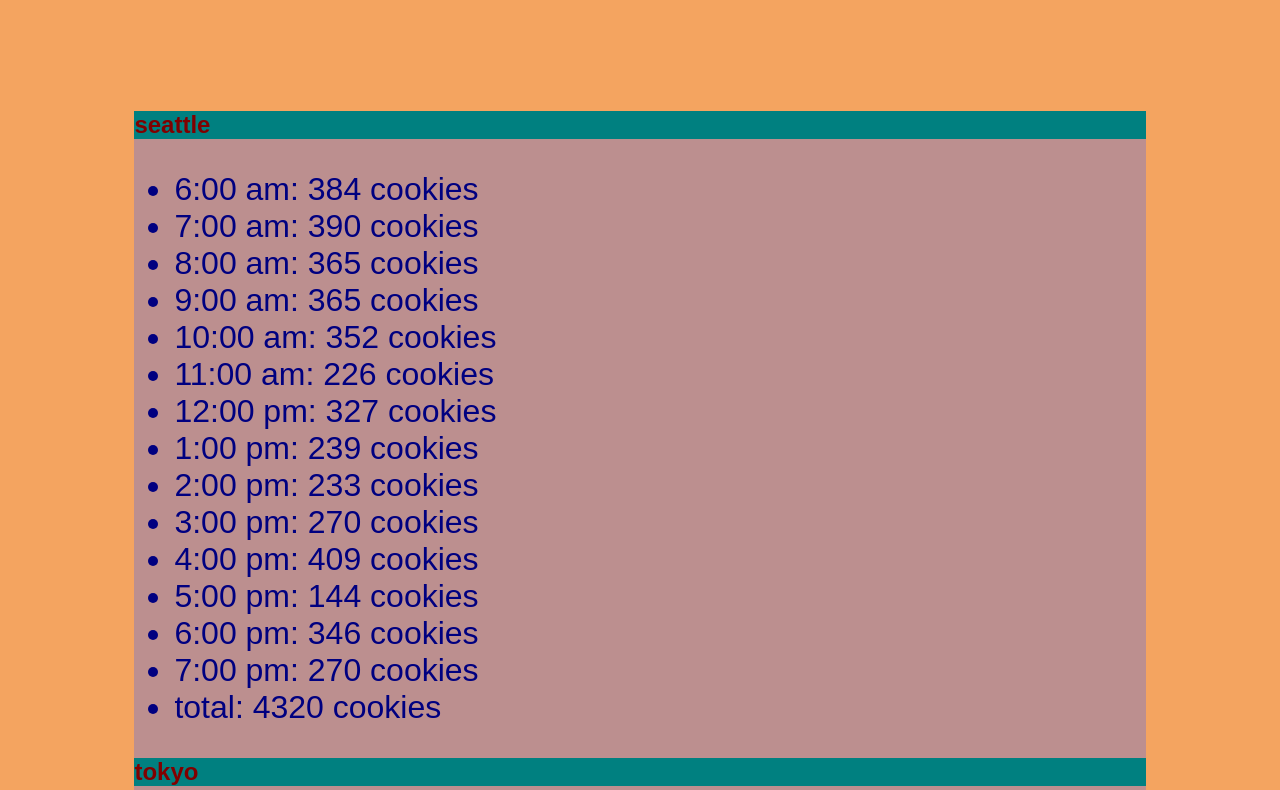
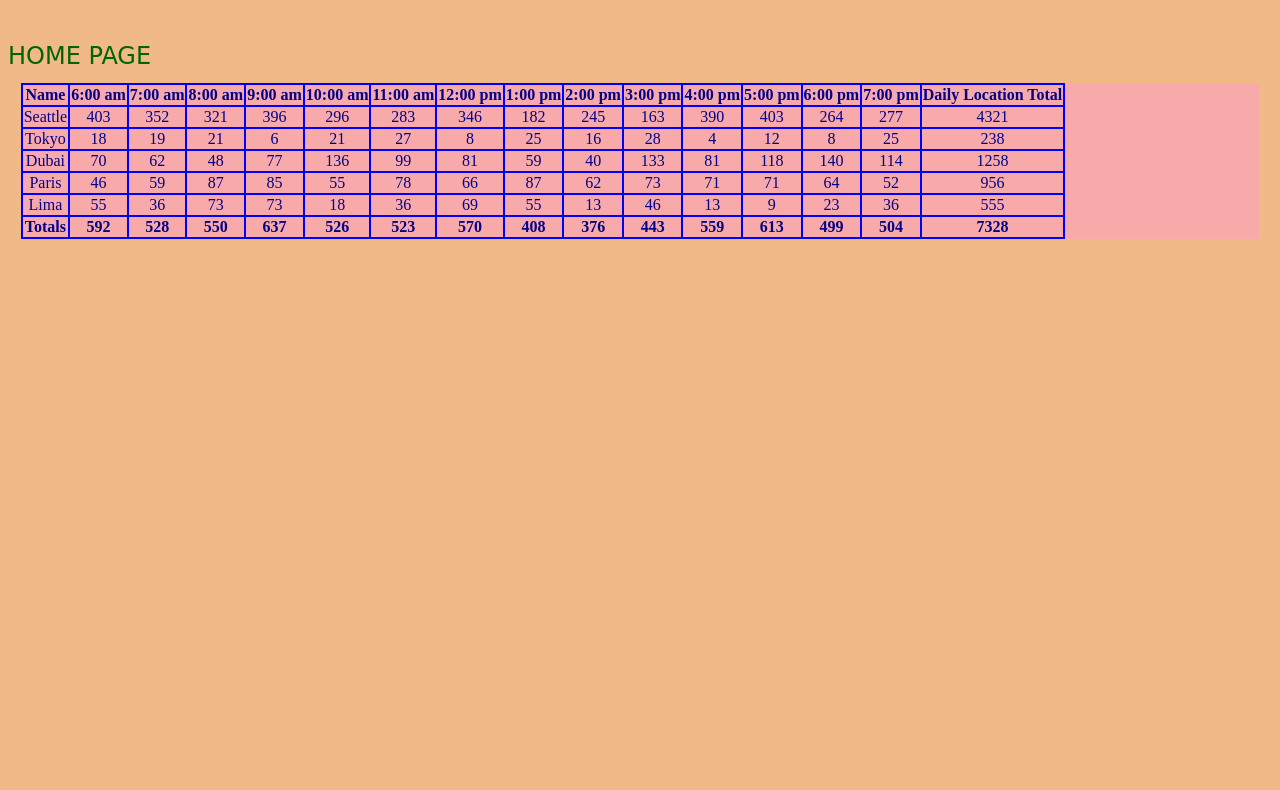
Before and after one commit to Talafhamohammad-cloud/cooki-stand, a plain HTML site: page sales.html in a window 1280 px wide. Shown: the part 128-918 px from the top of the page. After the commit the page ends 800 px from the top, so only its background shows below. Drawn offline with Linux system fonts and the light colour scheme.

Commit message:
final lab 07

```diff
--- a/css/sales.css
+++ b/css/sales.css
@@ -1,5 +1,5 @@
 body{
-    background-color: sandybrown;
+    background-color: rgb(241, 185, 136);
     margin-top: 2cm;
 
 
@@ -10,8 +10,16 @@ body h1 {
 
 }
 #parent {
-    background-color: rosybrown;
-    margin: 10%;
+    background-color: rgb(248, 170, 170);
+    margin: 1%;
+    text-align:center;
+    color: darkblue;
+    display: block;
+
+
+
+
+
 
 
 }
@@ -29,3 +37,11 @@ body h1 {
 
 
 }
+body a {
+
+    text-decoration: none;
+    font-family: cursive;
+    font-size: x-large;
+    color: darkgreen;
+
+}
--- /dev/null
+++ b/css/table.css
@@ -0,0 +1,5 @@
+table , tr , th , td {
+    border: 2px solid blue;
+    border-collapse: collapse;
+
+}
--- a/js/app.js
+++ b/js/app.js
@@ -1,4 +1,4 @@
-'using strict'
+ 'using strict'
 
 const hours =['6:00 am','7:00 am','8:00 am','9:00 am','10:00 am','11:00 am','12:00 pm','1:00 pm','2:00 pm','3:00 pm','4:00 pm','5:00 pm','6:00 pm','7:00 pm'];
 function random(min,max) {
@@ -6,7 +6,7 @@ function random(min,max) {
 
 }
 
-/* ###############################################[seattle]#################################################################*/
+/* ###############################################[seattle]#################################################################
 
 const seattle ={
     locationName:'seattle',
@@ -64,7 +64,7 @@ seattle.calccostumerseacHhours();
 seattle.calccookieseacHhours();
 seattle.render();
 
-/* ###############################################[Tokyo]#################################################################*/
+/* ###############################################[Tokyo]#################################################################
 const Tokyo={
 locationName:'tokyo',
     mincustomers:3,
@@ -121,7 +121,7 @@ Tokyo.calccostumerseacHhours();
 Tokyo.calccookieseacHhours();
 Tokyo.render();
 
-/* ###############################################[Dubai]#################################################################*/
+/* ###############################################[Dubai]#################################################################
 
 const Dubai={
     locationName:'Dubai',
@@ -180,7 +180,7 @@ Dubai.calccostumerseacHhours();
 Dubai.calccookieseacHhours();
 Dubai.render();
 
-/* ###############################################[paris]#################################################################*/
+/* ###############################################[paris]#################################################################
 
 const Paris ={
     locationName:'Paris',
@@ -240,7 +240,7 @@ Paris.calccostumerseacHhours();
 Paris.calccookieseacHhours();
 Paris.render();
 
-/* ###############################################[lima]#################################################################*/
+/* ###############################################[lima]#################################################################
 
 const lima ={
     locationName:'Lima',
@@ -299,4 +299,116 @@ const lima ={
 }
 lima.calccostumerseacHhours();
 lima.calccookieseacHhours();
-lima.render();
+lima.render(); */
+
+// coomment the previous code for lab 06 and doing the new one for lab 07
+
+let stores = [];
+
+function Cookie(name, min, max, avg) {
+    this.min = min;
+    this.max = max;
+    this.avg = avg;
+    this.name = name;
+
+    this.total = 0;
+    this.cookiesperhour = [];
+
+    stores.push(this);
+
+}
+
+Cookie.prototype.calcCustomerPerHour=function () {
+    return random(this.min, this.max);
+}
+
+
+Cookie.prototype.calcookiesperhour = function () {
+    for (let i = 0; i < hours.length; i++) {
+        this.cookiesperhour.push(Math.floor( this.calcCustomerPerHour() * this.avg));
+        this.total += this.cookiesperhour[i];
+
+    }
+}
+
+const Seattle = new Cookie('Seattle', 23, 65, 6.3);
+const Tokyo = new Cookie('Tokyo', 3, 24, 1.2);
+const Dubai = new Cookie('Dubai', 11, 38, 3.7);
+const Paris = new Cookie('Paris', 20, 38, 2.3);
+const Lima = new Cookie('Lima', 2, 16, 4.6);
+let parent = document.getElementById('parent');
+let table = document.createElement('table');
+parent.appendChild(table);
+function makingHeader() {
+    let headingrow = document.createElement('tr');
+    table.appendChild(headingrow);
+    let firstTh = document.createElement('th');
+    headingrow.appendChild(firstTh);
+    firstTh.textContent='Name';
+
+    for (let i = 0; i < hours.length; i++) {
+        let hoursTh = document.createElement('th');
+        headingrow.appendChild(hoursTh);
+        hoursTh.textContent = hours[i];
+
+    }
+
+    let finalTh = document.createElement('th');
+    headingrow.appendChild(finalTh);
+    finalTh.textContent = "Daily Location Total";
+
+
+}
+
+Cookie.prototype.render = function () {
+    let storeRow = document.createElement('tr');
+    table.appendChild(storeRow);
+    let nameTd = document.createElement('td');
+    storeRow.appendChild(nameTd);
+    nameTd.textContent=this.name;
+
+
+    for (let i = 0; i < hours.length; i++) {
+        let cookiesTd = document.createElement('td');
+        storeRow.appendChild(cookiesTd);
+        cookiesTd.textContent = this.cookiesperhour[i];
+    }
+    let totalTd = document.createElement('td');
+    storeRow.appendChild(totalTd);
+    totalTd.textContent = this.total;
+
+}
+
+function makingFooter() {
+    let footerRow=document.createElement('tr');
+    table.appendChild(footerRow);
+    let firstTh = document.createElement('th');
+    footerRow.appendChild(firstTh);
+    firstTh.textContent='Totals';
+
+    let totalForEachHour;
+    let megaTotal=0;
+    for (let i = 0; i < hours.length; i++) {
+        totalForEachHour=0;
+        for (let j = 0; j < stores.length; j++) {
+            totalForEachHour+=stores[j].cookiesperhour[i];
+            megaTotal+=stores[j].cookiesperhour[i];
+
+        }
+        let footerTh=document.createElement('th');
+        footerRow.appendChild(footerTh);
+        footerTh.textContent=totalForEachHour;
+
+    }
+    let totalTh= document.createElement('th');
+    footerRow.appendChild(totalTh);
+    totalTh.textContent=megaTotal;
+
+}
+
+makingHeader();
+for (let i = 0; i < stores.length; i++) {
+    stores[i].calcookiesperhour();
+    stores[i].render();
+}
+makingFooter();
--- a/sales.html
+++ b/sales.html
@@ -6,9 +6,13 @@
     <meta name="viewport" content="width=device-width, initial-scale=1.0">
     <title>sales data</title>
     <link rel="stylesheet" href="css/sales.css">
+    <link rel="stylesheet" href="css/table.css">
 </head>
 <body>
     <h1>SALES DATA SUMMERY</h1>
+    <br>
+    <br>
+    <a href="index.html"> HOME PAGE </a>
     <div id="parent"></div>
     <script src="js/app.js"></script>
 
```
